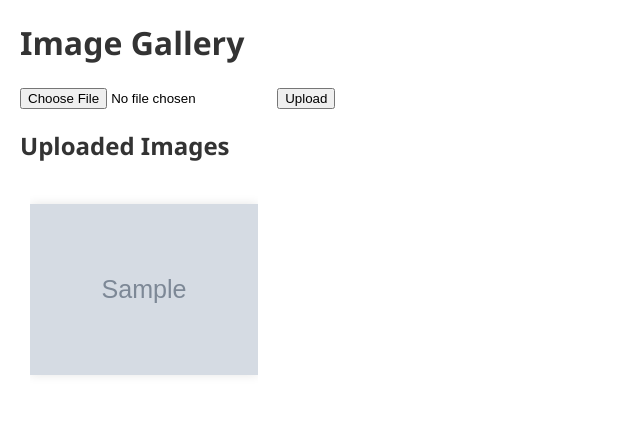
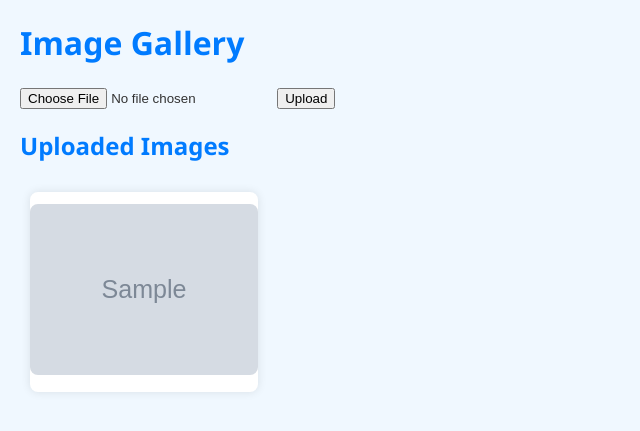
Before and after one commit to BSalaheddine/smart_image_gallery, a Flask app: template templates/index.html in a window 1280 px wide. Shown: the top 431 px of the page, without its empty margins (0-640 px from the left). Run offline with Flask 3, Linux system fonts and the light colour scheme; the template is opened without the code that fills it: most values are stand-ins (such as "Sample title", 1, 10 or a date in 2020); grey boxes marked "Sample" are stand-in pictures.

Commit message:
added backgorund color an rounded corners on hovering images

```diff
--- a/static/style/index.css
+++ b/static/style/index.css
@@ -1,10 +1,12 @@
 body {
     font-family: 'Segoe UI', Tahoma, Geneva, Verdana, sans-serif;
     margin: 20px;
+    background-color: #f0f8ff;
+    color: #333;
 }
 
 h1, h2 {
-    color: #333;
+    color: #007BFF;
 }
 
 form {
@@ -28,23 +30,22 @@ form {
     justify-content: center;
     align-items: center;
     overflow: hidden;
+    background-color: #fff;
+    border-radius: 8px;
+    box-shadow: 0 0 10px rgba(0, 0, 0, 0.1);
+    transition: transform 0.3s ease-in-out;
 }
 
 .image:hover {
+    transform: scale(1.05);
     overflow: visible;
 }
 
 img {
     max-width: 100%;
     max-height: 100%;
-    object-fit: contain;
-    box-shadow: 0 0 10px rgba(0, 0, 0, 0.1);
-    transition: transform 0.3s ease-in-out;
-    transition: transform 0.3s ease-in-out;
-}
-
-img:hover {
-    transform: scale(1.1);
+    object-fit: cover;
+    border-radius: 8px;
 }
 
 .pagination {
```
